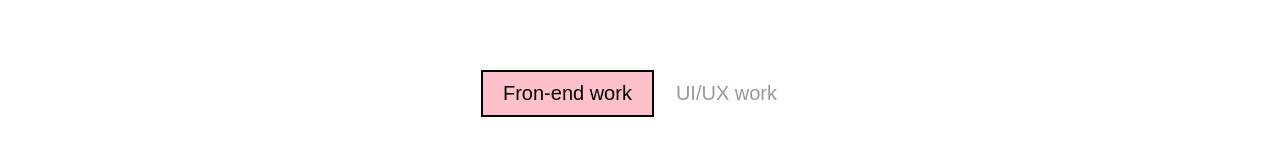
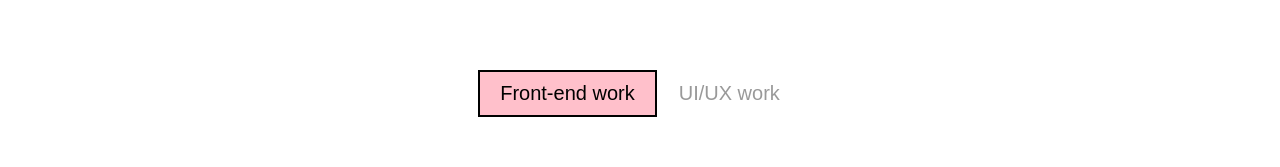
Before and after one commit to Shaikh-Umar-Farooq/portfolio-2, a React (Create React App) app: page / in a window 1280 px wide. Shown: the part 611-778 px from the top of the page. Built offline with nearby package versions, Linux system fonts and the light colour scheme.

Commit message:
fixed text

```diff
--- a/src/components/tab.js
+++ b/src/components/tab.js
@@ -18,7 +18,7 @@ const Tabcontent = (props) => {
         <>
             <div className="tabs">
                 <Tabs>
-                    <Tab label="Fron-end work">
+                    <Tab label="Front-end work">
                         <div class="project-container">
                             <div class="project-flex">
                                 <Project img={webdevwebsite} url="https://acm-webdev-site.netlify.app/" name="Web dev guide" language="HTML:57.5% CSS:21.2% JS:21.3%"></Project>
```
